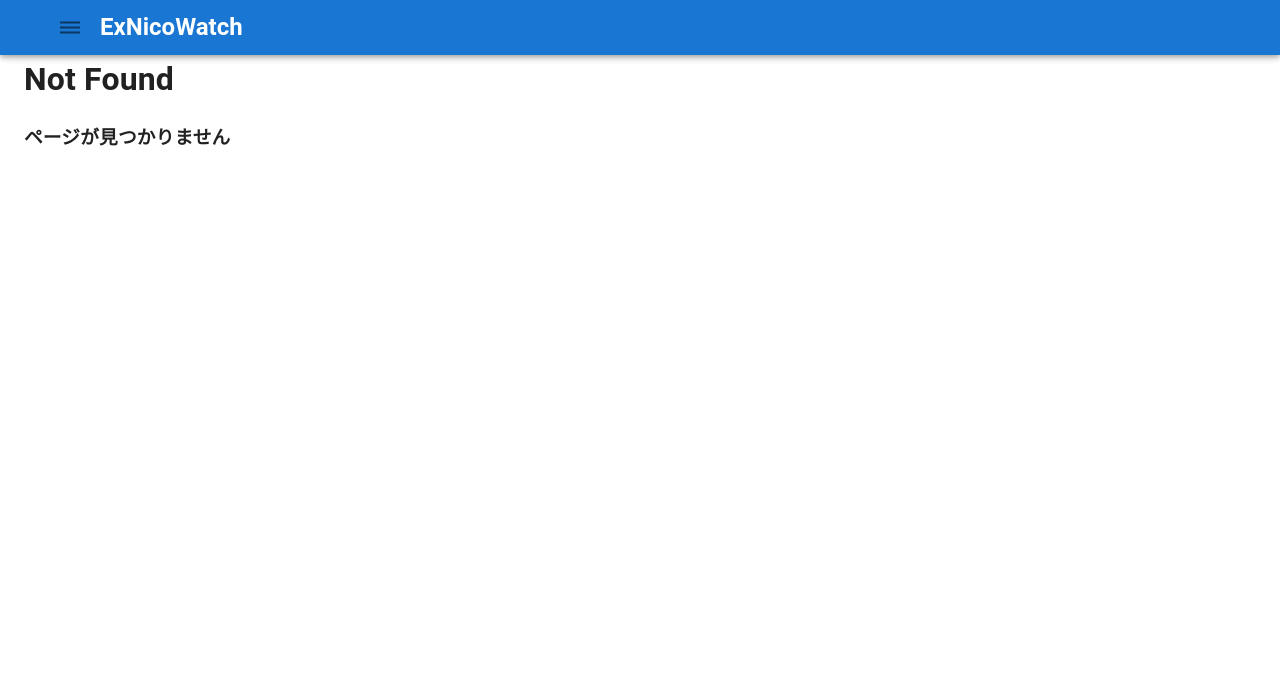
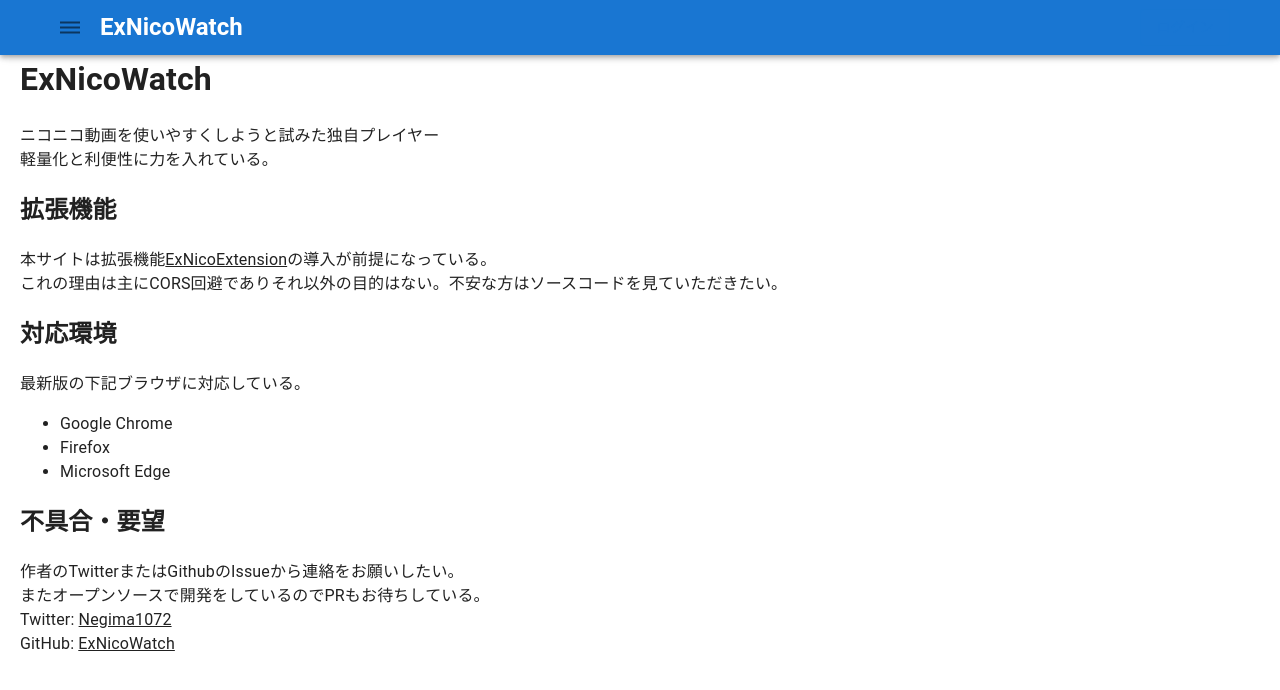
Before and after one commit to exnicowatch/ex-front, a React (Create React App) app: page /help in a window 1280 px wide. Before the commit this address had no page. Shown: the top 690 px of the page. Built offline with nearby package versions, Linux system fonts and the light colour scheme.

Commit message:
add: help page

```diff
--- a/src/App.tsx
+++ b/src/App.tsx
@@ -3,6 +3,7 @@ import { BrowserRouter, Route, Routes } from "react-router-dom";
 import MainPage from "./pages/main/MainPage";
 import Layout from "./Layout";
 import { Box } from "@mui/material";
+import HelpPage from "./pages/help/HelpPage";
 
 const NotFoundError = () => {
   return (
@@ -19,6 +20,7 @@ const App = () => {
       <Routes>
         <Route path="/" element={<Layout />}>
           <Route index element={<MainPage />} />
+          <Route path="/help" element={<HelpPage />} />
           <Route path="/*" element={<NotFoundError />} />
         </Route>
       </Routes>
--- /dev/null
+++ b/src/pages/help/HelpPage.module.scss
@@ -0,0 +1,4 @@
+.helpPage{
+  margin-left: 20px;
+  margin-right: 20px;
+}
--- /dev/null
+++ b/src/pages/help/HelpPage.tsx
@@ -0,0 +1,39 @@
+import React from "react";
+import Styled from "./HelpPage.module.scss";
+
+const HelpPage = () => {
+  return (
+    <div className={Styled.helpPage}>
+      <h1>ExNicoWatch</h1>
+      <p>
+        ニコニコ動画を使いやすくしようと試みた独自プレイヤー<br />
+        軽量化と利便性に力を入れている。
+      </p>
+      <h2>拡張機能</h2>
+      <p>
+        本サイトは拡張機能
+        <a href="https://github.com/exnicowatch/ex-extension" target="_blank" rel="noreferrer">ExNicoExtension</a>
+        の導入が前提になっている。<br />
+        これの理由は主にCORS回避でありそれ以外の目的はない。不安な方はソースコードを見ていただきたい。
+      </p>
+      <h2>対応環境</h2>
+      <p>
+        最新版の下記ブラウザに対応している。
+        <ul>
+          <li>Google Chrome</li>
+          <li>Firefox</li>
+          <li>Microsoft Edge</li>
+        </ul>
+      </p>
+      <h2>不具合・要望</h2>
+      <p>
+        作者のTwitterまたはGithubのIssueから連絡をお願いしたい。<br />
+        またオープンソースで開発をしているのでPRもお待ちしている。<br />
+        Twitter: <a href="https://twitter.com/Negima1072" target="_blank" rel="noreferrer">Negima1072</a><br />
+        GitHub: <a href="https://github.com/exnicowatch" target="_blank" rel="noreferrer">ExNicoWatch</a>
+      </p>
+    </div>
+  )
+};
+
+export default HelpPage;
```
